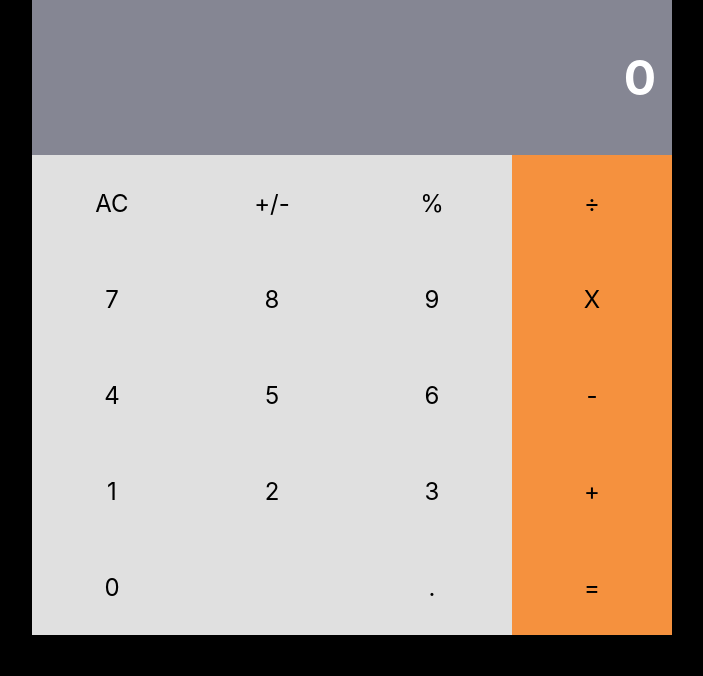
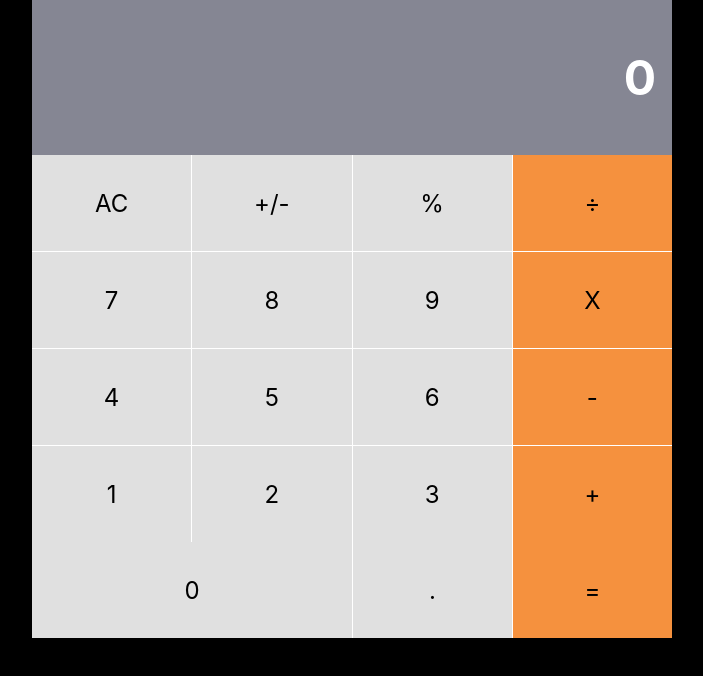
Before and after one commit to Danfall369/math-magicians, a React (Create React App) app: page / in a window 1280 px wide. Shown: the top 676 px of the page, without its empty margins (288-991 px from the left). Built offline with nearby package versions, Linux system fonts and the light colour scheme.

Commit message:
adding big button js/css

```diff
--- /dev/null
+++ b/src/components/Big-Button.css
@@ -0,0 +1,10 @@
+.bigbutton-wrapper {
+  height: 4em;
+  width: 20rem;
+  display: flex;
+  justify-content: center;
+  align-items: center;
+  font-size: 24px;
+  background-color: #e0e0e0;
+  color: black;
+}
--- /dev/null
+++ b/src/components/Big-Button.js
@@ -0,0 +1,5 @@
+import './Big-Button.css';
+
+const bigbutton = ({ symbol, color }) => <div className="bigbutton-wrapper" style={{ backgroundColor: color }}>{symbol}</div>;
+
+export default bigbutton;
--- a/src/components/Calculator.css
+++ b/src/components/Calculator.css
@@ -15,5 +15,17 @@ body {
 }
 
 .rows {
-  display: flex;
+  display: grid;
+  grid-template-columns: repeat(4, 1fr);
+  grid-template-rows: repeat(4, 1fr);
+  grid-column-gap: 1px;
+  grid-row-gap: 1px;
 }
+
+.last-row {
+  display: grid;
+  grid-template-columns: repeat(3, 1fr);
+  grid-template-rows: 1fr;
+  grid-column-gap: 1px;
+  grid-row-gap: 1px;
+}
--- a/src/components/Calculator.js
+++ b/src/components/Calculator.js
@@ -1,5 +1,6 @@
 import './Calculator.css';
 import Buttons from './Buttons';
+import Bigbutton from './Big-Button';
 import Input from './input';
 
 function Calculator() {
@@ -12,28 +13,21 @@ function Calculator() {
           <Buttons symbol="+/-" />
           <Buttons symbol="%" />
           <Buttons symbol="÷" color="#f5913e" />
-        </div>
-        <div className="rows">
           <Buttons symbol="7" />
           <Buttons symbol="8" />
           <Buttons symbol="9" />
           <Buttons symbol="X" color="#f5913e" />
-        </div>
-        <div className="rows">
           <Buttons symbol="4" />
           <Buttons symbol="5" />
           <Buttons symbol="6" />
           <Buttons symbol="-" color="#f5913e" />
-        </div>
-        <div className="rows">
           <Buttons symbol="1" />
           <Buttons symbol="2" />
           <Buttons symbol="3" />
           <Buttons symbol="+" color="#f5913e" />
         </div>
-        <div className="rows">
-          <Buttons symbol="0" />
-          <Buttons symbol=" " />
+        <div className="last-row">
+          <Bigbutton symbol="0" />
           <Buttons symbol="." />
           <Buttons symbol="=" color="#f5913e" />
         </div>
```
